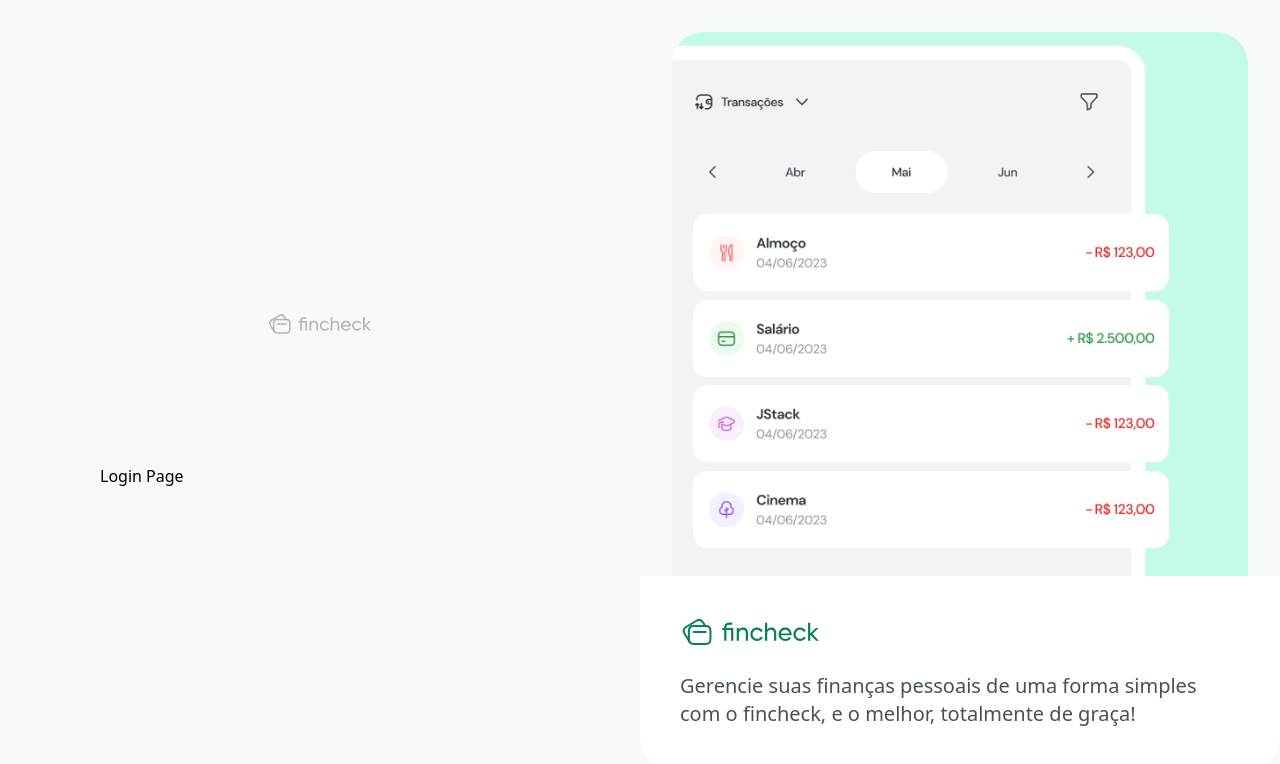
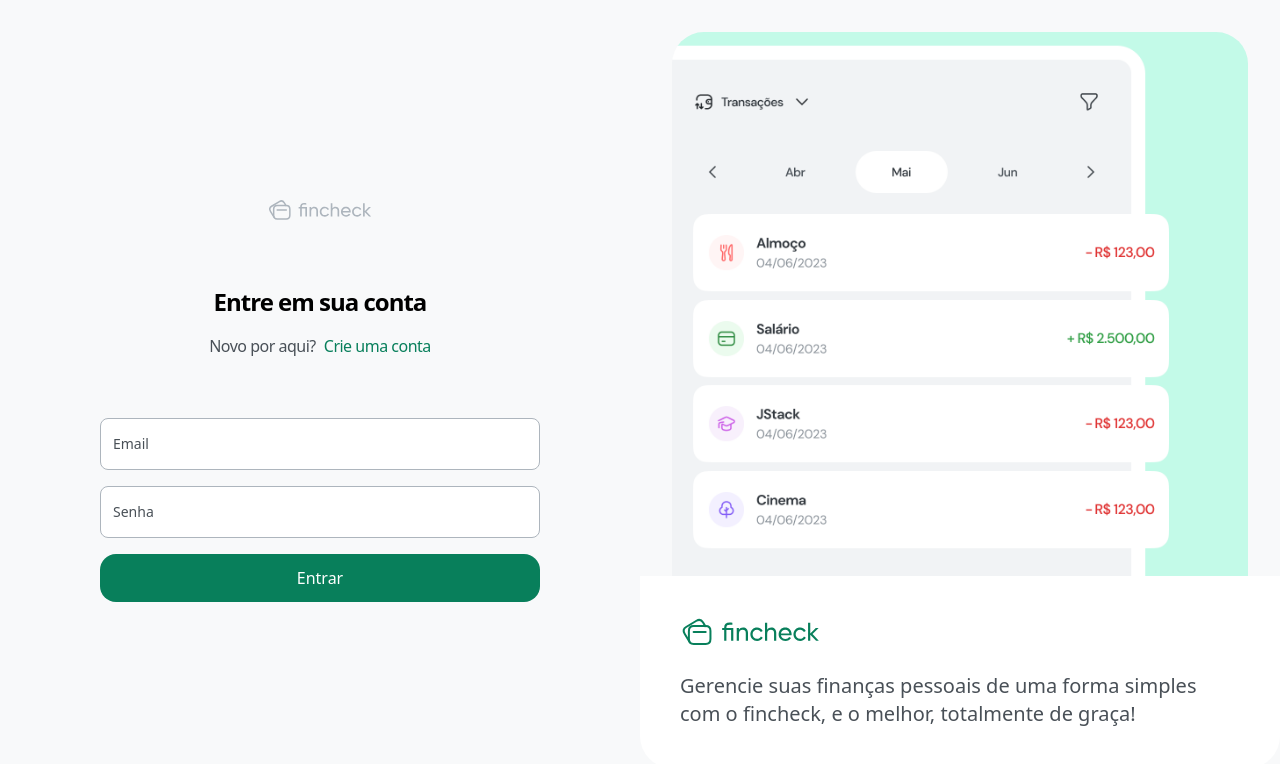
Before and after one commit to JoaoPedroAFLuz/fincheck, a React (Vite) app in the folder frontend/: page /login in a window 1280 px wide. Shown: the top 764 px of the page. Built offline with nearby package versions, Linux system fonts and the light colour scheme.

Commit message:
frontend - layou da tela de login

```diff
--- a/frontend/src/App.tsx
+++ b/frontend/src/App.tsx
@@ -1,4 +1,4 @@
-import { Router } from "./Router";
+import { Router } from './Router';
 
 export function App() {
   return <Router />;
--- a/frontend/src/view/components/Button.tsx
+++ b/frontend/src/view/components/Button.tsx
@@ -6,7 +6,8 @@ export function Button(props: ButtonProps) {
   return (
     <button
       {...props}
-      className="h-12 w-full rounded-2xl bg-teal-900 px-6 font-medium text-white transition-all hover:bg-teal-800 disabled:cursor-not-allowed disabled:bg-gray-100 disabled:text-gray-400"
+      className="h-12 w-full rounded-2xl bg-teal-900 px-6 font-medium text-white transition-all hover:bg-teal-800
+      disabled:cursor-not-allowed disabled:bg-gray-100 disabled:text-gray-400"
     ></button>
   );
 }
--- a/frontend/src/view/layouts/AuthLayout.tsx
+++ b/frontend/src/view/layouts/AuthLayout.tsx
@@ -9,7 +9,7 @@ export function AuthLayout() {
       <div className="flex h-full w-full flex-col items-center justify-center gap-16 lg:w-1/2">
         <Logo className="h-6 text-gray-500" />
 
-        <div className="mt-16 w-full max-w-[504px] px-8">
+        <div className="w-full max-w-[504px] px-8">
           <Outlet />
         </div>
       </div>
--- a/frontend/src/view/pages/Login/index.tsx
+++ b/frontend/src/view/pages/Login/index.tsx
@@ -1,3 +1,34 @@
+import { Link } from 'react-router-dom';
+
+import { Button } from '@/view/components/Button';
+import { Input } from '@/view/components/Input';
+
 export function Login() {
-  return <h1>Login Page</h1>;
+  return (
+    <div className="flex flex-col items-center">
+      <header className="flex flex-col items-center gap-4">
+        <h1 className="text-2xl font-bold tracking-[-1px]">
+          Entre em sua conta
+        </h1>
+
+        <p className="space-x-2 tracking-[-0.5px]">
+          <span className="text-gray-700">Novo por aqui?</span>
+
+          <Link to="/register" className="font-medium text-teal-900">
+            Crie uma conta
+          </Link>
+        </p>
+      </header>
+
+      <form className="mt-[60px] flex w-full flex-col gap-4">
+        <Input name="email" type="email" placeholder="Email" />
+
+        <Input name="password" type="password" placeholder="Senha" />
+
+        <Button title="Entrar" type="submit">
+          Entrar
+        </Button>
+      </form>
+    </div>
+  );
 }
```
Also changed, not shown: frontend/src/view/components/Input.tsx (+6 -2 lines).
